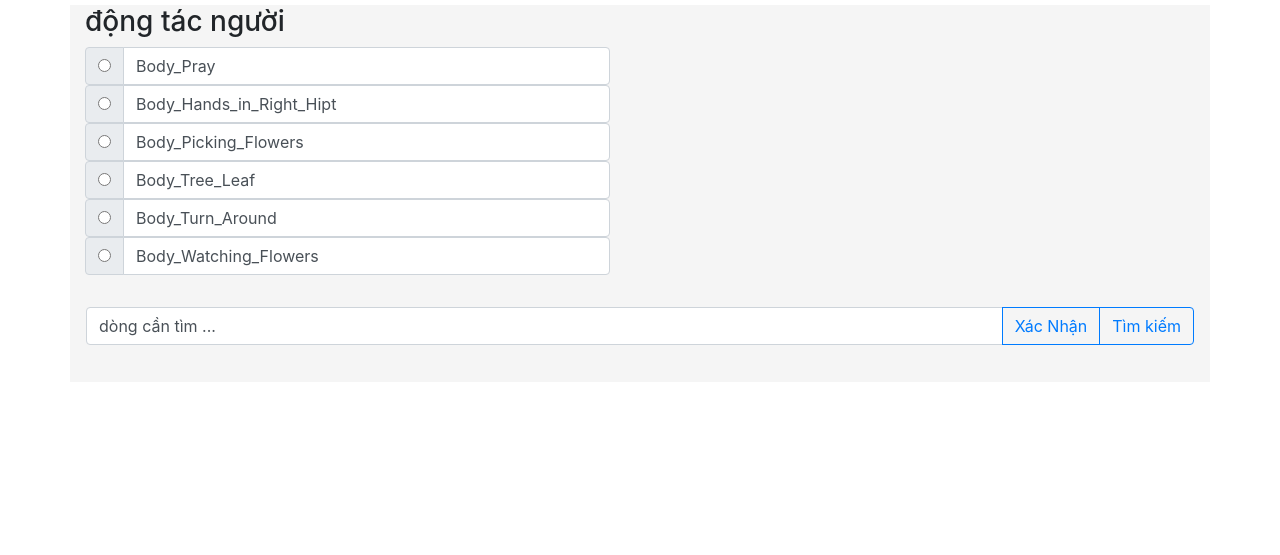
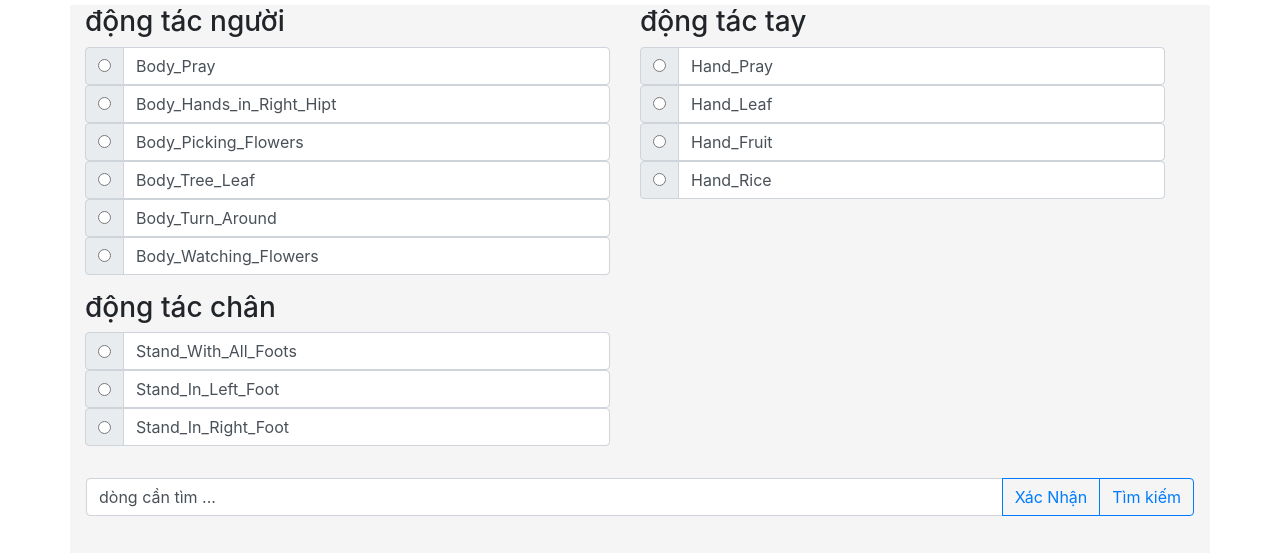
Before and after one commit to trungbanh/dance_search_web, a Django app: page /dance/Apsara in a window 1280 px wide. Shown: the part 66-621 px from the top of the page. Run offline with Django 3.2, Linux system fonts and the light colour scheme; some libraries are stand-ins or nearby versions.

Commit message:
add query

```diff
--- a/query_dance/static/css/main.css
+++ b/query_dance/static/css/main.css
@@ -45,3 +45,10 @@
 .query-form-post {
     padding: 1em;
 }
+
+label.form-control {
+    white-space: nowrap;
+    text-overflow: ellipsis;
+    overflow: hidden;
+
+}
--- a/query_dance/templates/query_dance/query.html
+++ b/query_dance/templates/query_dance/query.html
@@ -71,6 +71,76 @@
                         {% csrf_token %}
                     </form>
                 </div>
+                <div class="col-6">
+                    <form action="" id="body">
+                        <h3>động tác tay </h3>
+                        <div class="list-group">
+                            <div class="input-group">
+                                <div class="input-group-prepend">
+                                    <div class="input-group-text">
+                                        <input type="radio" name="q-hand" id="q-hand-pray" value="Body_Pray" >
+                                    </div>
+                                </div>
+                                <label class="form-control" for="q-hand-pray"> Hand_Pray </label>
+                            </div>
+                            <div class="input-group">
+                                <div class="input-group-prepend">
+                                    <div class="input-group-text">
+                                        <input type="radio" name="q-hand" id="q-hand-leaf" value="Hand_Leaf" >
+                                    </div>
+                                </div>
+                                <label class="form-control" for="q-hand-leaf"> Hand_Leaf </label>
+                            </div>
+                            <div class="input-group">
+                                <div class="input-group-prepend">
+                                    <div class="input-group-text">
+                                        <input type="radio" name="q-hand" id="q-hand-fruit" value="Hand_Fruit" >
+                                    </div>
+                                </div>
+                                <label class="form-control" for="q-hand-fruit"> Hand_Fruit </label>
+                            </div>
+                            <div class="input-group">
+                                <div class="input-group-prepend">
+                                    <div class="input-group-text">
+                                        <input type="radio" name="q-hand" id="q-hand-rice" value="Hand_Rice" >
+                                    </div>
+                                </div>
+                                <label class="form-control" for="q-hand-rice"> Hand_Rice </label>
+                            </div>
+                        </div>
+                    </form>
+                </div>
+                <div class="col-6">
+                    <form action="" id="body">
+                        <h3>động tác chân </h3>
+                        <div class="list-group">
+                            <div class="input-group">
+                                <div class="input-group-prepend">
+                                    <div class="input-group-text">
+                                        <input type="radio" name="q-foot" id="q-foot-stand-with-all" value="Stand_With_All_Foots" >
+                                    </div>
+                                </div>
+                                <label class="form-control" for="q-foot-stand-with-all"> Stand_With_All_Foots </label>
+                            </div>
+                            <div class="input-group">
+                                <div class="input-group-prepend">
+                                    <div class="input-group-text">
+                                        <input type="radio" name="q-foot" id="q-foot-in-left" value="Stand_In_Left_Foots" >
+                                    </div>
+                                </div>
+                                <label class="form-control" for="q-foot-in-left"> Stand_In_Left_Foot </label>
+                            </div>
+                            <div class="input-group">
+                                <div class="input-group-prepend">
+                                    <div class="input-group-text">
+                                        <input type="radio" name="q-foot" id="q-foot-in-right" value="Stand_In_Right_Foots" >
+                                    </div>
+                                </div>
+                                <label class="form-control" for="q-foot-in-right"> Stand_In_Right_Foot </label>
+                            </div>
+                        </div>
+                    </form>
+                </div>
                     <!-- kết thúc vòng lặp -->
                 </div>
                 <div class="input-group mb-3 query-form-post">
@@ -85,17 +155,38 @@
     </div>
     <script>
         $(document).ready( function(){
-            var body_q = ''
+            var query_data = {
+                'body':'',
+                'hand':'',
+                'foot':''
+            }
             $('#btn-check').click( function(){
                 var bodys = document.getElementsByName('q-body');
-                var lenght = bodys.length
+                var lenght_b = bodys.length
 
-                for (var i = 0; i<lenght; i++ ){
-                    if (bodys[i].checked) {
-                        body_q = bodys[i].value
+                for (var i_b = 0; i_b<lenght_b; i_b++ ){
+                    if (bodys[i_b].checked) {
+                        query_data.body = bodys[i_b].value
                     }
                 }
-                document.getElementById('q-text').innerHTML = body_q
+                var hands = document.getElementsByName('q-hand');
+                var lenght_h = hands.length
+
+                for (var i_h = 0; i_h<lenght_h; i_h++ ){
+                    if (hands[i_h].checked) {
+
+                        query_data.hand = hands[i_h].value
+                    }
+                }
+                var foots = document.getElementsByName('q-foot');
+                var lenght_f = foots.length
+
+                for (var i_f = 0; i_f<lenght_f; i_f++ ){
+                    if (foots[i_f].checked) {
+                        query_data.hand = foots[i_f].value
+                    }
+                }
+                document.getElementById('q-text').innerHTML = query_data.body + " "+ query_data.hand +" "+ query_data.foot
             })
 
             $('#btn-search').click( function() {
@@ -103,7 +194,7 @@
                 $.ajax({
                     type: "post",
                     url: 'http://localhost:8000/dance/Apsara',
-                    data: body_q,
+                    data: query_data,
                     success: function(req,res) {
                         console.log(res)
                     }
--- a/query_dance/views.py
+++ b/query_dance/views.py
@@ -12,7 +12,10 @@ def index(request):
 
 @csrf_exempt
 def query(request):
-    print (request.method)
+    # print (request.method)
     if (request.method == 'POST'):
         print(request.POST)
+        print(request.POST['body'])
+        print(request.POST['hand'])
+
     return render(request, 'query_dance/query.html')
```
Also changed, not shown: query_dance/query/test_query.py (added, +27 -0 lines), 1 other file.
